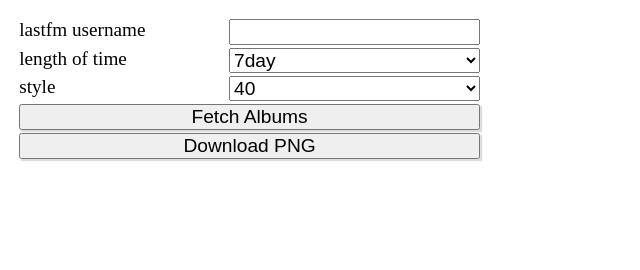
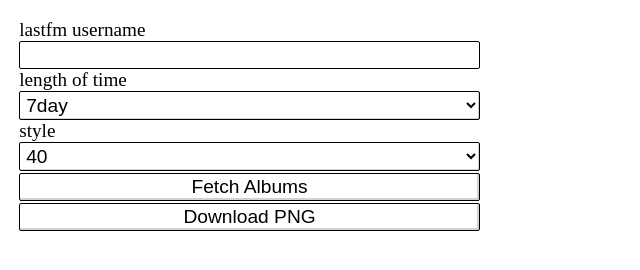
Before and after one commit to mademast/bottomsters, a plain HTML site: page index.html in a window 1280 px wide. Shown: the whole page, without its empty margins (0-640 px from the left). Drawn offline with Linux system fonts and the light colour scheme.

Commit message:
Update styles
Set out to fix the body getting horizontal scroll on narrow screens
and ended up styling each element a lil'bit.

```diff
--- a/style.css
+++ b/style.css
@@ -37,16 +37,31 @@ html {
 }
 
 div#controls {
+    font-family: serif;
     height: min-content;
 
-    display: grid;
-    grid-template-columns: 1fr 1fr;
-    row-gap: 3px;
+    display: flex;
+    flex-direction: column;
+}
+
+div#controls > input[type=text], div#controls > select, div#controls > button {
+    background-color: white;
+    border: 1px solid black;
+    border-radius: 2px;
+    padding: 2px;
+}
+
+div#controls > select {
+    box-shadow: -1px -1px rgb(210, 210, 210) inset;
 }
 
 div#controls > button {
-    grid-column: 1 / 3;
-    box-shadow: 2px 2px 1px #ddd;
+    margin-top: 2px;
+    box-shadow: -2px -2px rgb(210, 210, 210) inset;
+}
+
+div#controls > :focus {
+    outline: #ff920d solid 1px;
 }
 
 div#display {
```
